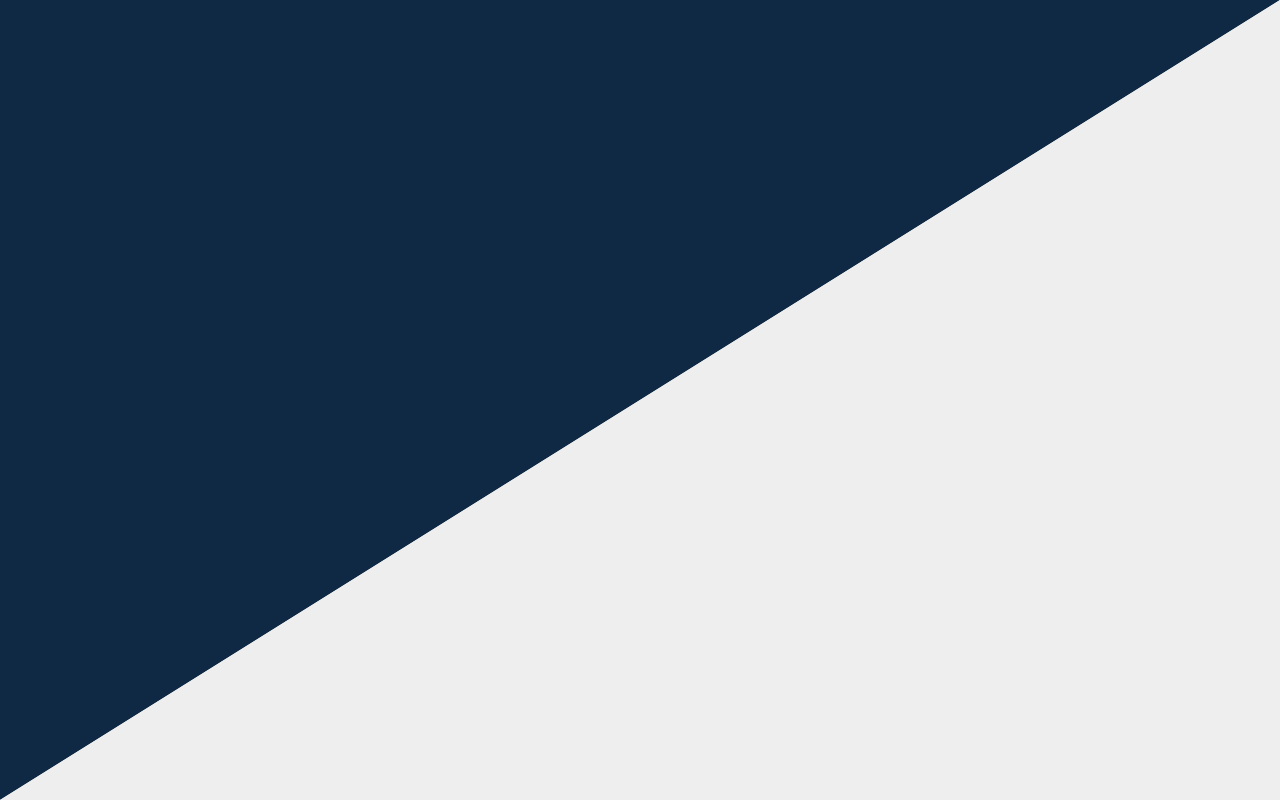
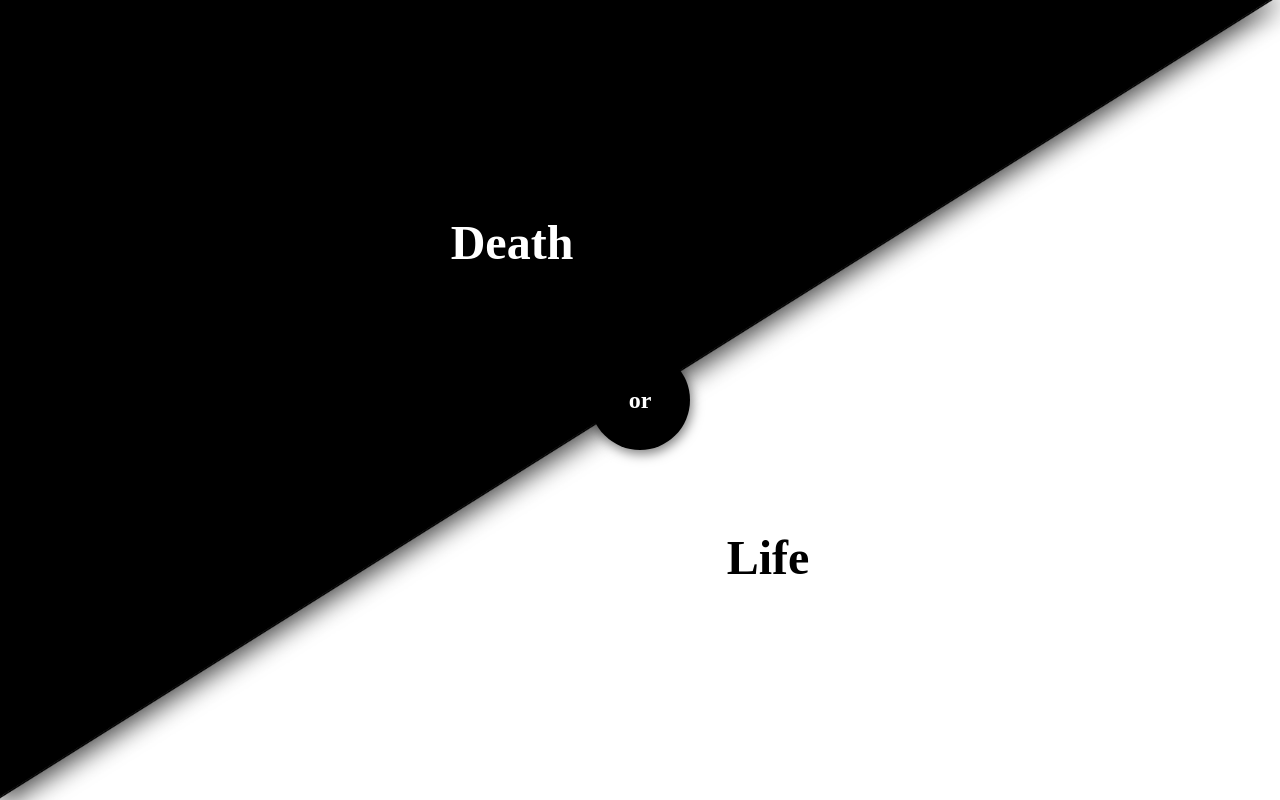
Before and after one commit to Ssenseii/DWS-1, a plain HTML site: page index.html in a window 1280 px wide. Drawn offline with Linux system fonts and the light colour scheme.

Commit message:
i don't know

```diff
--- a/index.html
+++ b/index.html
@@ -5,13 +5,23 @@
   <meta http-equiv="X-UA-Compatible" content="IE=edge">
   <meta name="viewport" content="width=device-width, initial-scale=1.0">
   <title>Vibranium</title>
+
+  <link rel="preconnect" href="https://fonts.googleapis.com">
+  <link rel="preconnect" href="https://fonts.gstatic.com" crossorigin>
+  <link href="https://fonts.googleapis.com/css2?family=Noto+Serif+HK&display=swap" rel="stylesheet">
+
   <link rel="stylesheet" href="dist/style.css">
 </head>
 <body>
 <main class="main">
   <section class="introduction">
-    <section class="introduction__left"></section>
-    <section class="introduction__right"></section>
+    <div class="introduction__title">
+      <h1 class="introduction__title-element1">Death</h1>
+      <div class="introduction__title-element2-wrap">
+        <h2 class="introduction__title-element2">or</h2>
+      </div>
+      <h1 class="introduction__title-element3">Life</h1>
+    </div>
   </section>
 </main>
 </body>
--- a/scss/base/_globals.scss
+++ b/scss/base/_globals.scss
@@ -1,5 +1,6 @@
 html{
   box-sizing: border-box;
+  font-family: 'Noto Serif HK', serif;
   font-size: 100%;
 }
 
--- a/scss/layout/_introduction.scss
+++ b/scss/layout/_introduction.scss
@@ -4,27 +4,54 @@
   overflow: none;
 
   height: 100vh;
-  width: 100%;
 
-  &__left {
-    position: absolute;
+  background-image: url(../../assets/introduction.jpg);
+  background-size: 100vw 100vh;
+
+  color: white;
+
+  &__title {
+    @include Center;
+    flex-flow: column;
 
     width: 100%;
-    height: 100%;
+    height: 100vh;
 
-    clip-path: polygon(0 0, 100% 0%, 0% 100%, 0% 100%);
 
-    background-color: #0f2944;
-    ;
-  }
+    &-element1 {
+      margin-bottom: 5rem;
 
-  &__right {
-    position: absolute;
-    width: 100%;
-    height: 100%;
-    background-color: #eee;
+      font-size: 48px;
+      font-weight: 800;
 
-    clip-path: polygon(100% 0, 100% 0, 100% 100%, 0 100%);
-    ;
+      padding-right: 16rem;
+    }
+
+
+
+    &-element2 {
+
+      &-wrap {
+        @include Center;
+        box-shadow: 2px 4px 12px 0px rgba(0, 0, 0, 0.5);
+
+        margin-bottom: 5rem;
+        width: 100px;
+        height: 100px;
+        border-radius: 50%;
+        background-color: #000;
+      }
+    }
+
+
+
+    &-element3 {
+
+      color: #000;
+      font-size: 48px;
+      font-weight: 800;
+
+      padding-left: 16rem;
+    }
   }
 }
```
Also changed, not shown: assets/introduction.jpg (added), assets/introduction.png (added), dist/style.css, 1 other file.
